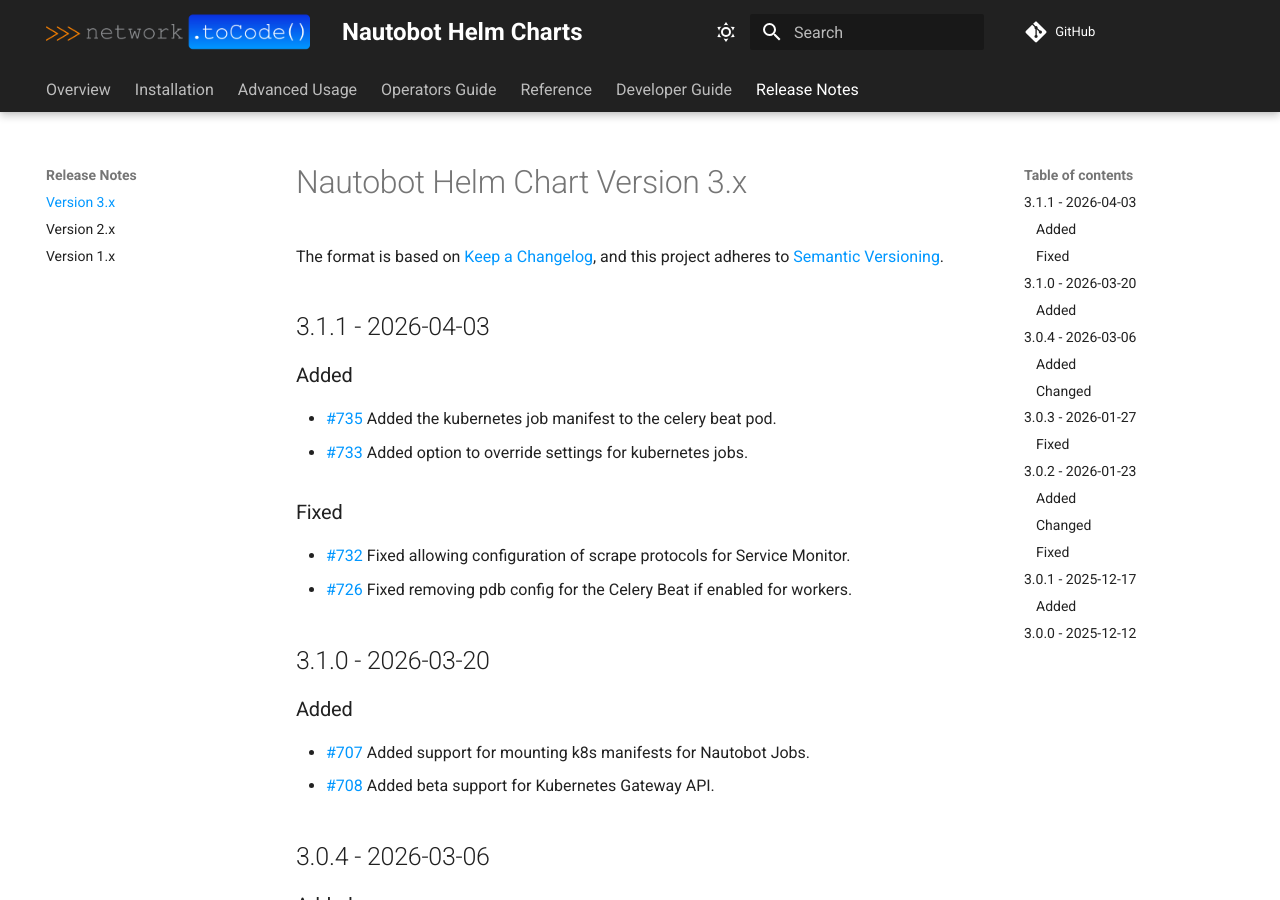
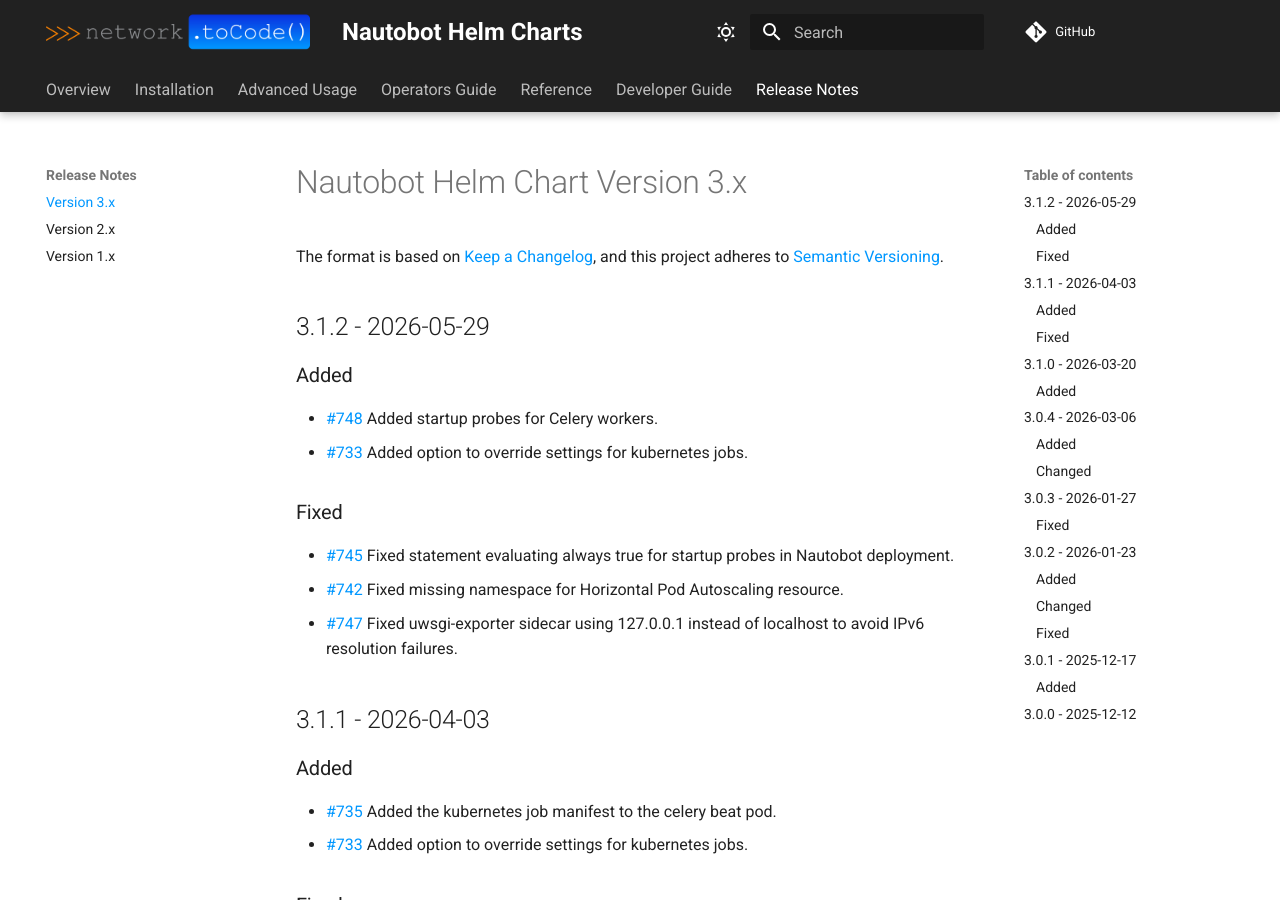
Before and after one commit to nautobot/helm-charts, an MkDocs documentation site: the page built from docs/release-notes/version-3.x.md, in a window 1280 px wide and 900 px high. Built offline with MkDocs 1.6.1 and Material for MkDocs 9.7.7, drawn with Linux system fonts in a browser that asks for light colours; comment, search, counter and statistics services are not loaded.

Commit message:
chore: prepare for release 3.1.2 (#750)

```diff
--- a/docs/release-notes/version-3.x.md
+++ b/docs/release-notes/version-3.x.md
@@ -2,6 +2,19 @@
 
 The format is based on [Keep a Changelog](https://keepachangelog.com/en/1.0.0/),
 and this project adheres to [Semantic Versioning](https://semver.org/spec/v2.0.0.html).
+
+## 3.1.2 - 2026-05-29
+
+### Added
+
+* [#748](https://github.com/nautobot/helm-charts/pull/748) Added startup probes for Celery workers.
+* [#733](https://github.com/nautobot/helm-charts/pull/733) Added option to override settings for kubernetes jobs.
+
+### Fixed
+
+* [#745](https://github.com/nautobot/helm-charts/pull/745) Fixed statement evaluating always true for startup probes in Nautobot deployment.
+* [#742](https://github.com/nautobot/helm-charts/pull/742) Fixed missing namespace for Horizontal Pod Autoscaling resource.
+* [#747](https://github.com/nautobot/helm-charts/pull/747) Fixed uwsgi-exporter sidecar using 127.0.0.1 instead of localhost to avoid IPv6 resolution failures.
 
 ## 3.1.1 - 2026-04-03
 
```
Also changed, not shown: charts/nautobot/README.md (+1 -1 lines), 1 other file.
